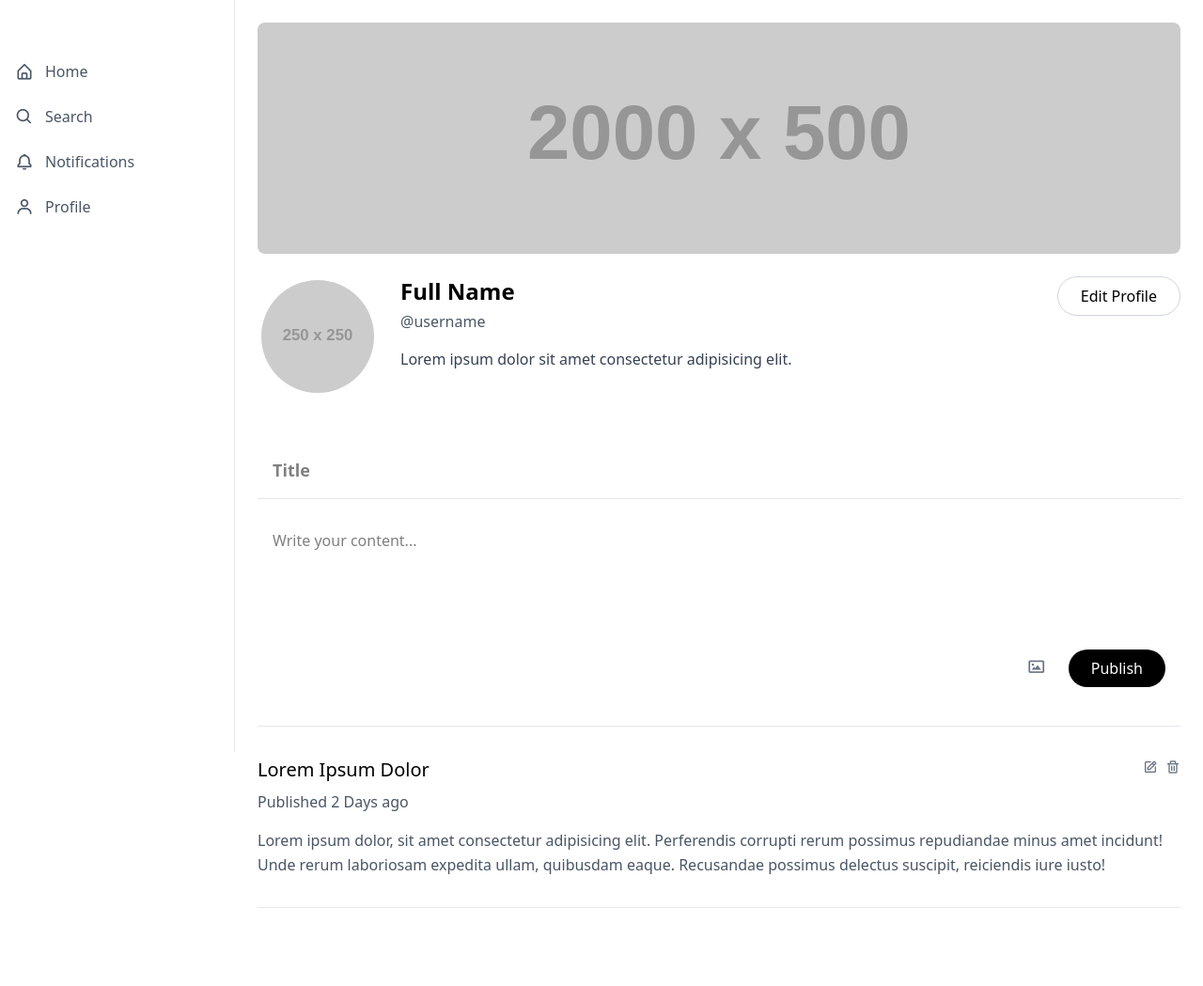
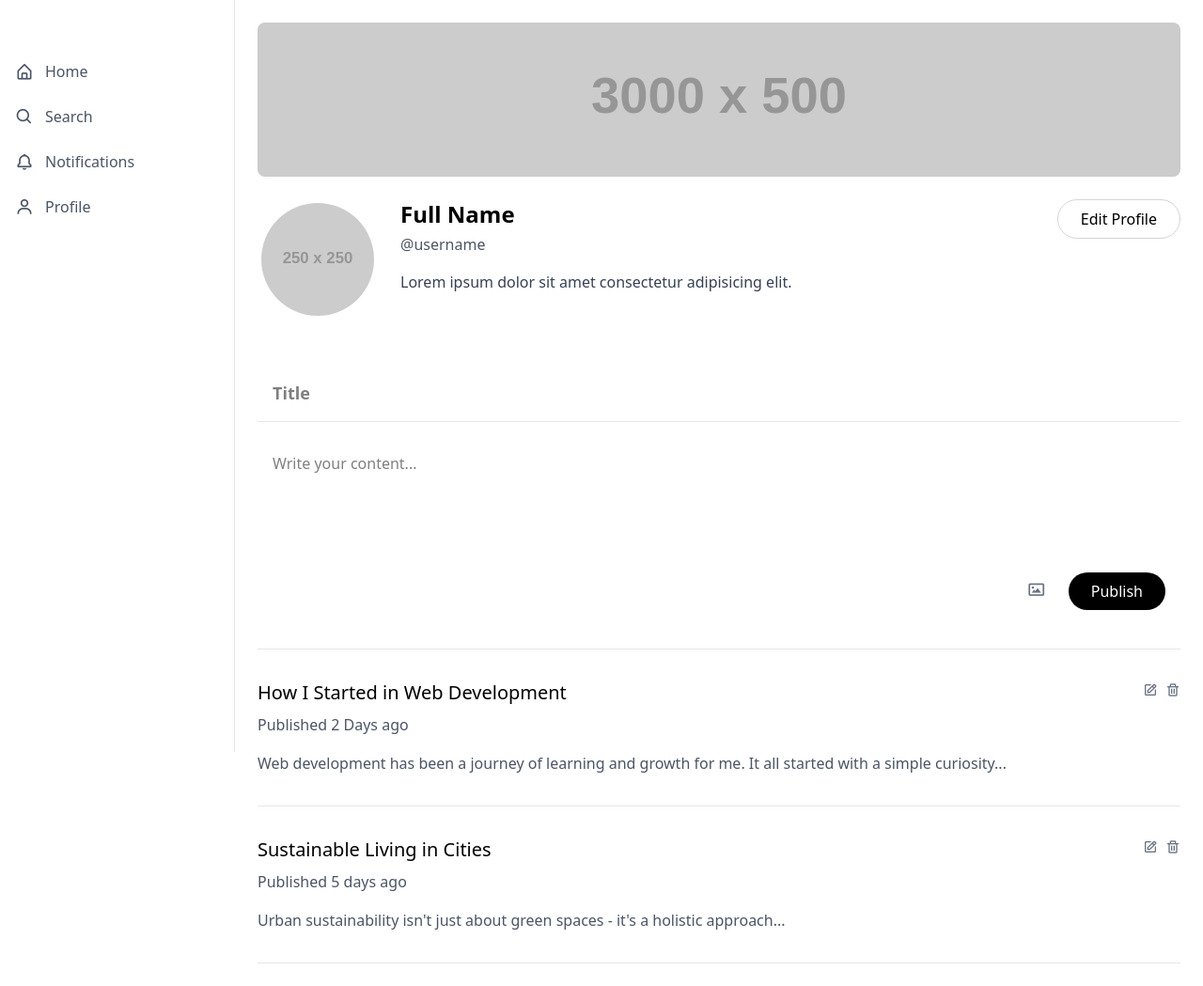
Before and after one commit to 24phyr/ThinkScribe, a plain HTML site: page profile.html in a window 1280 px wide. Shown: the whole page at 94% size. Before the commit the page ends 990 px from the top, so only its background shows below. Drawn offline with nearby package versions, Linux system fonts and the light colour scheme; placeholder pictures from the web are drawn by us.

Commit message:
Update Minor changes

```diff
--- a/profile.html
+++ b/profile.html
@@ -4,6 +4,7 @@
     <meta charset="UTF-8">
     <meta name="viewport" content="width=device-width, initial-scale=1.0">
     <title>ThinkScribe</title>
+    <link rel="stylesheet" href="global.css">
     <script src="https://cdn.jsdelivr.net/npm/@tailwindcss/browser@4"></script>
     <link rel="stylesheet" href="https://cdn.jsdelivr.net/npm/boxicons@latest/css/boxicons.min.css">
 </head>
@@ -12,14 +13,14 @@
         <div class="flex flex-col p-4 space-y-6 mt-12"> <!-- Siderbar -->
             <a href="home.html" class="flex items-center space-x-3 text-gray-600 hover:text-black"><i class='bx bx-home-alt text-xl'></i><span>Home</span></a>
             <a href="search.html" class="flex items-center space-x-3 text-gray-600 hover:text-black"><i class='bx bx-search text-xl'></i><span>Search</span></a>
-            <a href="notifications.html" class="flex items-center space-x-3 text-gray-600 hover:text-black"><i class='bx bx-bell text-xl'></i><span>Notifications</span></a>
+            <a href="notification.html" class="flex items-center space-x-3 text-gray-600 hover:text-black"><i class='bx bx-bell text-xl'></i><span>Notifications</span></a>
             <a href="profile.html" class="flex items-center space-x-3 text-gray-600 hover:text-black"><i class='bx bx-user text-xl'></i><span>Profile</span></a>
         </div> <!-- /Siderbar -->
     </nav>
 
     <main class="ml-[250px] p-6">
         <div class="bg-gray-100 rounded-lg overflow-hidden"> <!-- Cover-Photo -->
-            <img src="https://placehold.co/2000x500" class="w-full h-full object-cover" alt="Cover Photo">
+            <img src="https://placehold.co/3000x500" class="w-full h-full object-cover" alt="Cover Photo">
         </div> <!-- /Cover-Photo -->
 
         <div class="flex justify-between items-start mt-6"> <!-- Profile-Info -->
@@ -51,7 +52,7 @@
             <article class="border-b border-gray-200 pb-8">
                 <div class="flex justify-between items-start mb-4">
                     <div>
-                        <h2 class="text-xl font-medium mb-2">Lorem Ipsum Dolor</h2>
+                        <h2 class="text-xl font-medium mb-2">How I Started in Web Development</h2>
                         <p class="text-gray-600">Published 2 Days ago</p>
                     </div>
                     <div class="flex space-x-2 text-gray-500">
@@ -60,7 +61,23 @@
                     </div>
                 </div>
                 <p class="text-gray-600 leading-relaxed">
-                    Lorem ipsum dolor, sit amet consectetur adipisicing elit. Perferendis corrupti rerum possimus repudiandae minus amet incidunt! Unde rerum laboriosam expedita ullam, quibusdam eaque. Recusandae possimus delectus suscipit, reiciendis iure iusto!
+                    Web development has been a journey of learning and growth for me. It all started with a simple curiosity...
+                </p>
+            </article>
+
+            <article class="border-b border-gray-200 pb-8">
+                <div class="flex justify-between items-start mb-4">
+                    <div>
+                        <h2 class="text-xl font-medium mb-2">Sustainable Living in Cities</h2>
+                        <p class="text-gray-600">Published 5 days ago</p>
+                    </div>
+                    <div class="flex space-x-2 text-gray-500">
+                        <button class="hover:text-gray-700"><i class='bx bx-edit'></i></button>
+                        <button class="hover:text-gray-700"><i class='bx bx-trash'></i></button>
+                    </div>
+                </div>
+                <p class="text-gray-600 leading-relaxed">
+                    Urban sustainability isn't just about green spaces - it's a holistic approach...
                 </p>
             </article>
         </div>
```
